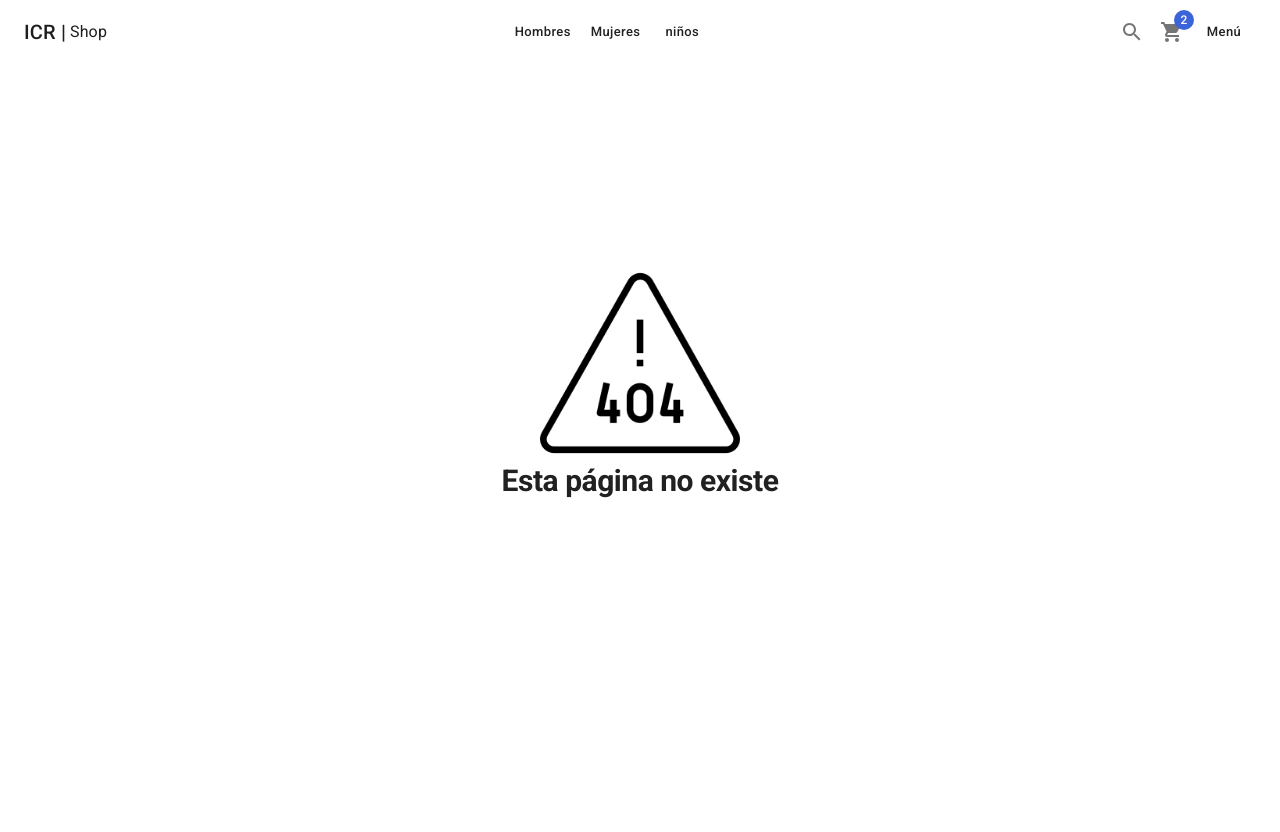
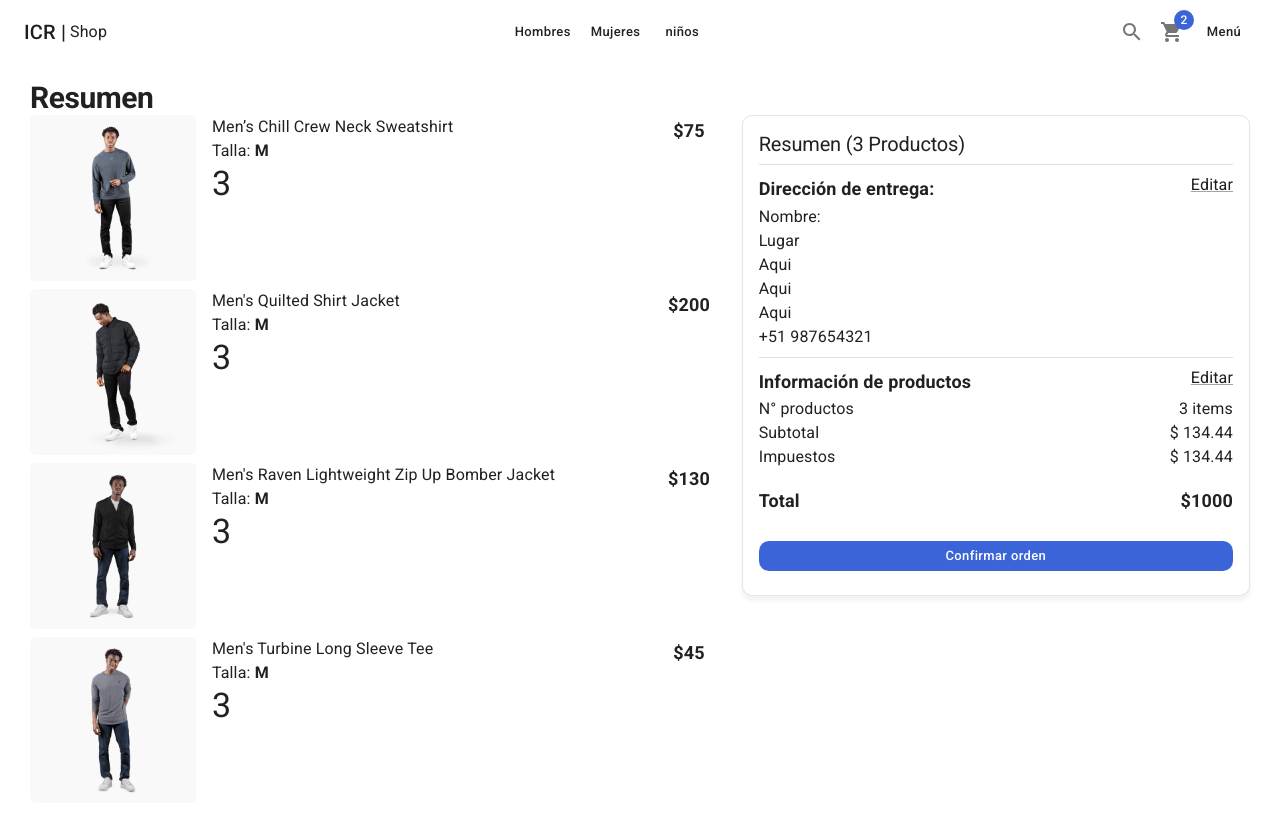
Before and after one commit to AntonyChR/nextjs-teslo-shop, a Next.js app: page /checkout/summary in a window 1280 px wide. Before the commit this address had no page. Shown: the top 832 px of the page. Before the commit the page ends 800 px from the top, so only its background shows below. Built offline with nearby package versions, Linux system fonts and the light colour scheme.

Commit message:
ADD: summary page

```diff
--- a/components/cart/CartList.tsx
+++ b/components/cart/CartList.tsx
@@ -4,7 +4,9 @@
 import { initialData } from '../../database/products';
 import { ItemCounter } from '../ui';
 
-interface Props {}
+interface Props {
+    editable?: boolean;
+}
 
 const productsInCart = [
     initialData.products[0],
@@ -12,7 +14,7 @@
     initialData.products[2],
     initialData.products[3],
 ];
-export const CartList: FC<Props> = () => {
+export const CartList: FC<Props> = ({ editable = false }) => {
     return (
         <>
             {productsInCart.map((product) => (
@@ -32,16 +34,18 @@
                         <Box display="flex" flexDirection="column">
                             <Typography variant="body1">{product.title}</Typography>
                             <Typography variant="body1">
-                                Talla:<strong>M</strong>
+                                Talla: <strong>M</strong>
                             </Typography>
-                            <ItemCounter />
+                            {editable ? <ItemCounter /> : <Typography variant="h4">3</Typography>}
                         </Box>
                     </Grid>
                     <Grid item xs={2} display="flex" alignItems="center" flexDirection="column">
                         <Typography variant="subtitle1">{`$${product.price}`}</Typography>
-                        <Button variant="text" color="secondary">
-                            Remover
-                        </Button>
+                        {editable && (
+                            <Button variant="text" color="secondary">
+                                Remover
+                            </Button>
+                        )}
                     </Grid>
                 </Grid>
             ))}
--- /dev/null
+++ b/components/cart/OrderSummary.tsx
@@ -0,0 +1,39 @@
+import { FC } from 'react';
+import { Divider, Grid, Typography } from '@mui/material';
+
+interface Props {}
+
+export const OrderSummary: FC<Props> = () => {
+    return (
+        <Grid container>
+            <Grid item xs={6}>
+                <Typography>N° productos</Typography>
+            </Grid>
+            <Grid item xs={6} display='flex' justifyContent='end'>
+                <Typography>3 items</Typography>
+            </Grid>
+
+            <Grid item xs={6}>
+                <Typography>Subtotal</Typography>
+            </Grid>
+            <Grid item xs={6} display='flex' justifyContent='end'>
+                <Typography>$ 134.44</Typography>
+            </Grid>
+
+            <Grid item xs={6}>
+                <Typography>Impuestos</Typography>
+            </Grid>
+            <Grid item xs={6} display='flex' justifyContent='end'>
+                <Typography>$ 134.44</Typography>
+            </Grid>
+            <Divider sx={{ my: 1 }} />
+
+            <Grid item xs={6} sx={{mt:2}}>
+                <Typography variant='subtitle1'>Total</Typography>
+            </Grid>
+            <Grid item xs={6} display='flex' justifyContent='end' sx={{mt:2}}>
+                <Typography variant='subtitle1'>$1000</Typography>
+            </Grid>
+        </Grid>
+    );
+};
--- a/components/cart/index.ts
+++ b/components/cart/index.ts
@@ -1 +1,2 @@
 export * from './CartList'
+export * from './OrderSummary'
--- /dev/null
+++ b/pages/checkout/summary.tsx
@@ -0,0 +1,54 @@
+import NextLink from 'next/link';
+import { Box, Button, Card, CardContent, Divider, Grid, Typography, Link } from '@mui/material';
+import { CartList, OrderSummary } from '../../components/cart';
+import { ShopLayout } from '../../components/layouts';
+
+const SummaryPage = () => {
+    return (
+        <ShopLayout title="Resumen de compra" pageDescription="Resumen de compra">
+            <Typography variant="h1" component="h1">
+                Resumen
+            </Typography>
+            <Grid container>
+                <Grid item xs={12} sm={7}>
+                    <CartList />
+                </Grid>
+                <Grid item xs={12} sm={5}>
+                    <Card className="summary-card" elevation={0}>
+                        <CardContent>
+                            <Typography variant="h2">Resumen (3 Productos)</Typography>
+                            <Divider sx={{ my: 1 }} />
+                            <Box display="flex" justifyContent="space-between">
+                            <Typography variant="subtitle1">Dirección de entrega:</Typography>
+                                <NextLink href="/checkout/address" passHref>
+                                    <Link underline="always">Editar</Link>
+                                </NextLink>
+                            </Box>
+                            <Typography>Nombre:</Typography>
+                            <Typography>Lugar</Typography>
+                            <Typography>Aqui</Typography>
+                            <Typography>Aqui</Typography>
+                            <Typography>Aqui</Typography>
+                            <Typography>+51 987654321</Typography>
+                            <Divider sx={{ my: 1 }} />
+                            <Box display="flex" justifyContent="space-between">
+                            <Typography variant="subtitle1">Información de productos</Typography>
+                                <NextLink href="/cart" passHref>
+                                    <Link underline="always">Editar</Link>
+                                </NextLink>
+                            </Box>
+                            <OrderSummary />
+                            <Box sx={{ mt: 3 }}>
+                                <Button color="secondary" className="circular-btn" fullWidth>
+                                    Confirmar orden
+                                </Button>
+                            </Box>
+                        </CardContent>
+                    </Card>
+                </Grid>
+            </Grid>
+        </ShopLayout>
+    );
+};
+
+export default SummaryPage;
```
Also changed, not shown: pages/cart/index.tsx (+4 -3 lines), pages/checkout/address.tsx (added, +50 -0 lines).
